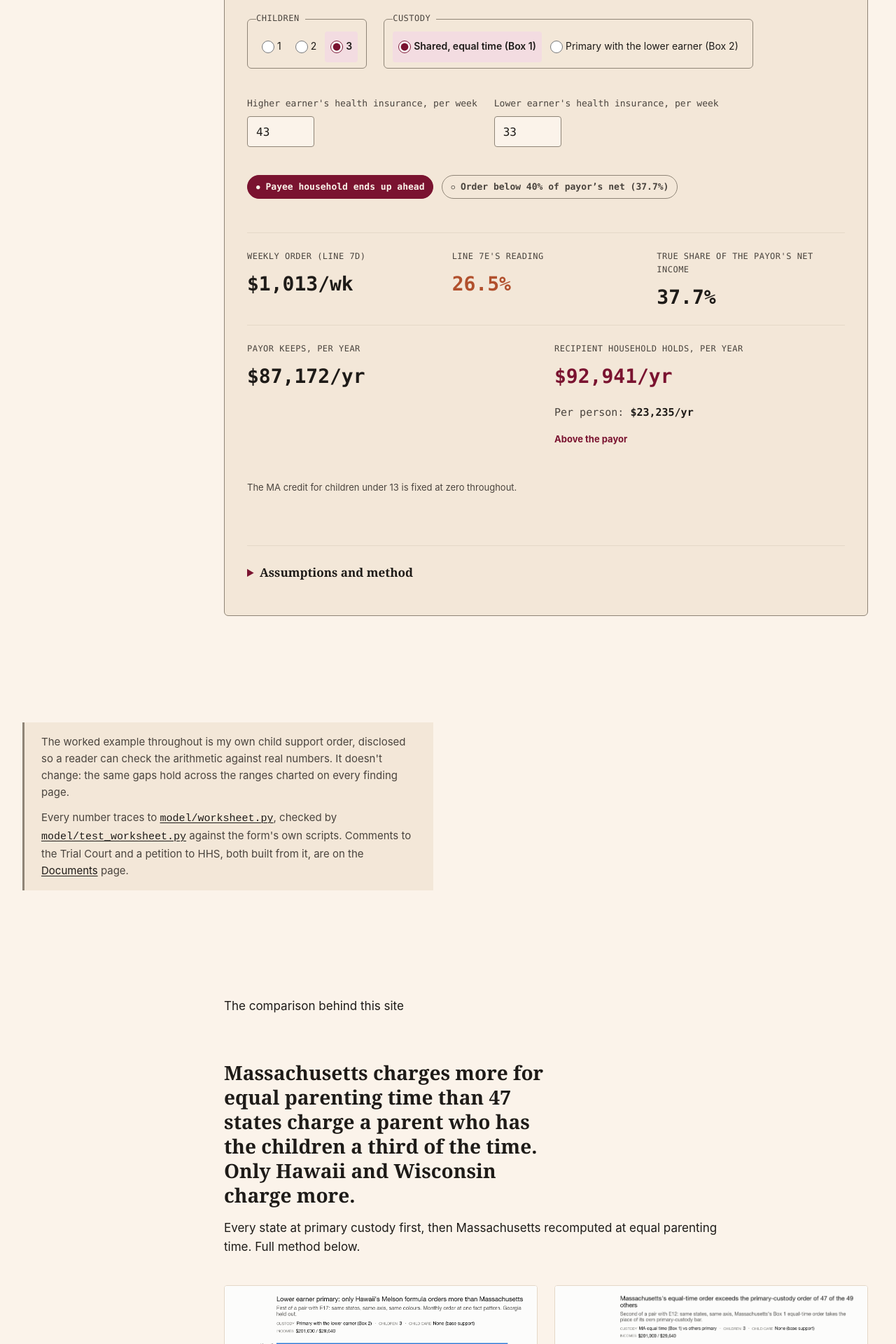
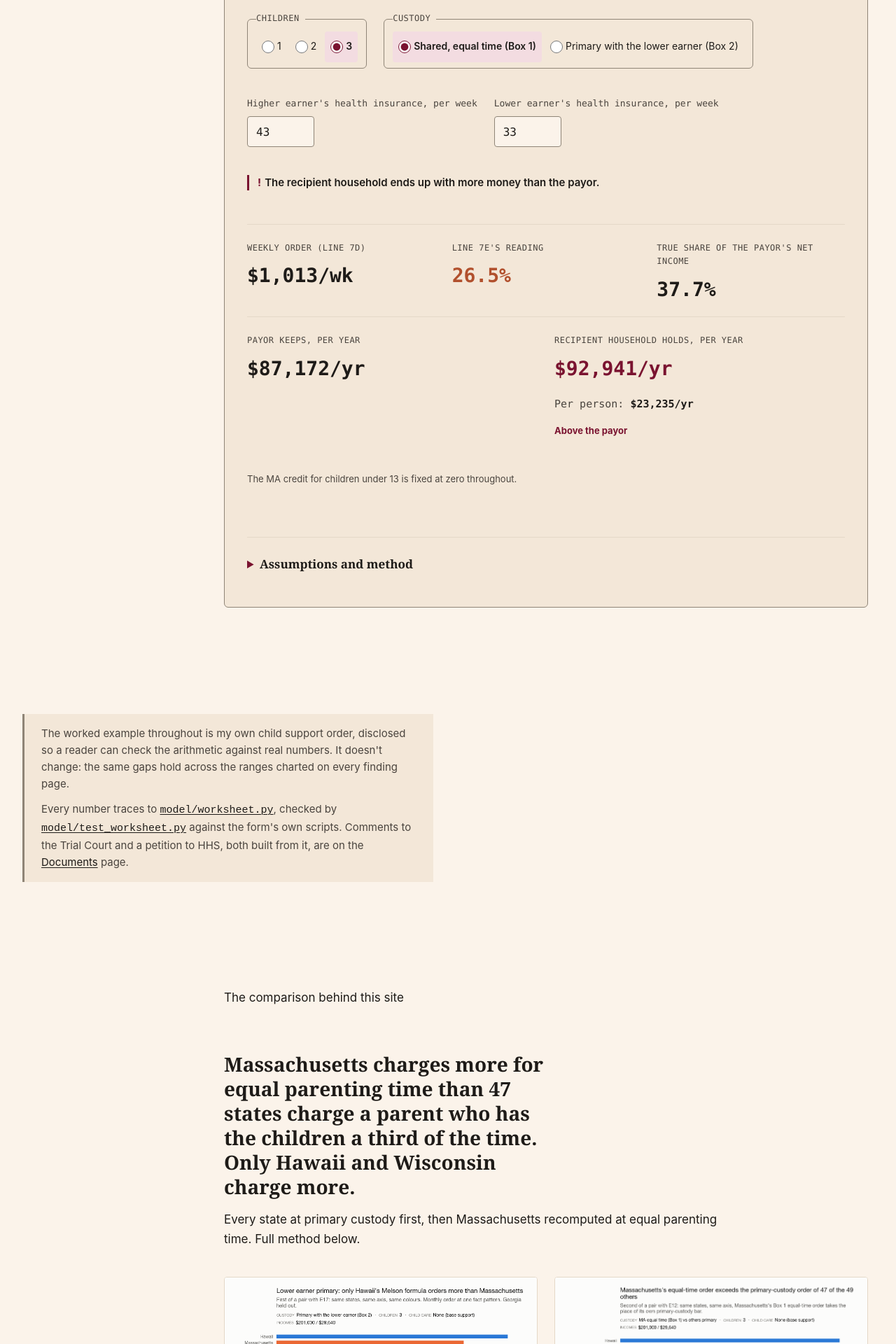
Before and after one commit to campbefs/checktheworksheet, a Jekyll site: the page built from index.html, in a window 1280 px wide. Shown: the part 1435-3355 px from the top of the page at 70% size. Built offline with Jekyll 4.4.1, drawn with Linux system fonts in a browser that asks for light colours.

Commit message:
Calculator flags read as annotations, not buttons, and appear only when they fire
The pills had a fill, a radius and a border, which is button affordance for something no one can
click. Now a claret rule down the left with a claret exclamation mark, hidden outright when the
condition is false. Both sentences state the condition, so colour is never the only channel.
Verified in a browser at the worked example (household only) and at $300/$300 child care (both).

Co-Authored-By: Claude Fable 5.1 <noreply@anthropic.com>

```diff
--- a/assets/css/site.css
+++ b/assets/css/site.css
@@ -667,20 +667,25 @@ input[type="range"]::-moz-range-thumb {
 /* Status-badge strip: always visible on both tabs, above the readout. A leading glyph (filled
    circle for "lit," open circle for "muted") means colour is never the only channel (WCAG 1.4.1). */
 .tool-status-strip {
-  grid-column: 1 / -1; display: flex; flex-wrap: wrap; gap: var(--space-3);
+  grid-column: 1 / -1; display: flex; flex-direction: column; gap: var(--space-2);
   margin: 0 0 var(--space-5);
 }
-.tool-badge {
-  display: inline-flex; align-items: center; gap: var(--space-2);
-  font-family: var(--font-mono); font-size: 0.8125rem; font-weight: 700;
-  padding: var(--space-2) var(--space-3); border-radius: 999px; border: 1.5px solid var(--accent);
-  line-height: 1.2;
+.tool-status-strip:empty { display: none; }
+/* A flag is an annotation, never a control. No fill, no radius, no border box: those read as a
+   button and invite a click that does nothing. A claret rule down the left and a claret mark
+   carry the emphasis, and the sentence itself carries the meaning, so colour is not the only
+   channel. Hidden outright when its condition is false. */
+.tool-flagline {
+  display: block; margin: 0; padding: 0 0 0 var(--space-3);
+  border-left: 3px solid var(--accent);
+  font-size: 0.9375rem; font-weight: 600; line-height: 1.45; color: var(--text-primary);
+  text-indent: 0;
 }
-.tool-badge::before { font-size: 0.7em; }
-.tool-badge--lit { background: var(--accent); color: var(--surface); border-color: var(--accent); }
-.tool-badge--lit::before { content: "\25CF"; } /* filled circle */
-.tool-badge--muted { background: transparent; color: var(--text-secondary); border-color: var(--rule-strong); }
-.tool-badge--muted::before { content: "\25CB"; } /* open circle */
+.tool-flagline[hidden] { display: none; }
+.tool-flagline::before {
+  content: "\0021"; /* exclamation mark */
+  color: var(--accent); font-weight: 700; margin-right: 0.5ch;
+}
 
 .tool-assumptions {
   grid-column: 1 / -1; font-size: 0.8125rem; color: var(--text-secondary);
--- a/assets/js/calculator.js
+++ b/assets/js/calculator.js
@@ -289,7 +289,8 @@
     });
     allBadges.forEach(function (el) {
       el.textContent = 'Calculator unavailable';
-      el.className = 'tool-badge tool-badge--muted';
+      el.className = 'tool-flagline';
+      el.hidden = false;
     });
     if (window.console) console.error('calculator.js: sanity check failed -- worked example did not reproduce $1,013/$1,276');
   }
@@ -345,11 +346,21 @@
       else { el.textContent = ' '; el.classList.remove('visible'); }
     }
 
+    // A flag is an annotation, not a control: it appears only when its condition is true, and it
+    // is hidden outright otherwise (owner, 2026-09-07: the old always-on pills read as buttons a
+    // reader could click). `mutedText` is accepted and ignored so existing call sites still work.
     function setBadge(key, lit, litText, mutedText) {
       var el = badges[key];
       if (!el) return;
-      el.textContent = lit ? litText : mutedText;
-      el.className = 'tool-badge ' + (lit ? 'tool-badge--lit' : 'tool-badge--muted');
+      if (lit) {
+        el.textContent = litText;
+        el.className = 'tool-flagline';
+        el.hidden = false;
+      } else {
+        el.textContent = '';
+        el.className = 'tool-flagline';
+        el.hidden = true;
+      }
     }
 
     function currentFacts() {
@@ -480,10 +491,10 @@
       // -- Status strip: reflects whichever tab is active. --
       var active = activeTab === 'childcare' ? ccResult : baseResult;
       setBadge('household', active.recip_after > active.payor_after,
-        'Payee household ends up ahead', 'Payor ends up ahead');
+        'The recipient household ends up with more money than the payor.', '');
       setBadge('hardship', active.true_pct_net >= 0.40,
-        'Order above 40% of payor’s net (' + pct1(active.true_pct_net) + ')',
-        'Order below 40% of payor’s net (' + pct1(active.true_pct_net) + ')');
+        'The order takes ' + pct1(active.true_pct_net) + ' of the payor’s net income, past the 40 percent '
+        + 'the Guidelines call a hardship.', '');
     }
 
     function selectTab(name) {
--- a/index.html
+++ b/index.html
@@ -107,8 +107,8 @@ scripts:
         </div>
 
         <p class="tool-status-strip" data-calc-status>
-          <span class="tool-badge tool-badge--lit" data-calc-badge="household">Payee household ends up ahead</span>
-          <span class="tool-badge tool-badge--muted" data-calc-badge="hardship">Order below 40% of payor&rsquo;s net (37.7%)</span>
+          <span class="tool-flagline" data-calc-badge="household">The recipient household ends up with more money than the payor.</span>
+          <span class="tool-flagline" data-calc-badge="hardship" hidden></span>
         </p>
 
         <div class="tool-panel" id="calc-panel-base" role="tabpanel" aria-labelledby="calc-tab-base" data-calc-panel="base">
```
